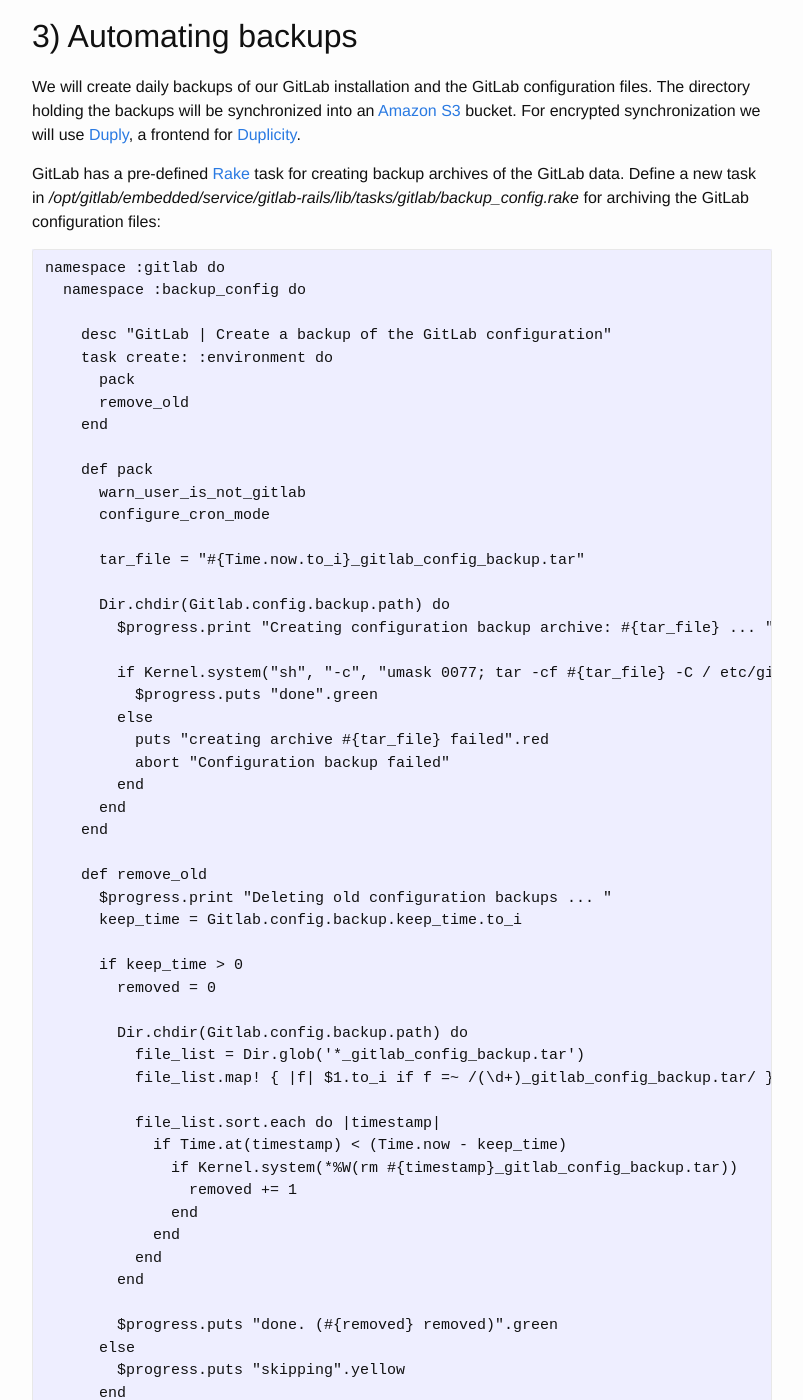
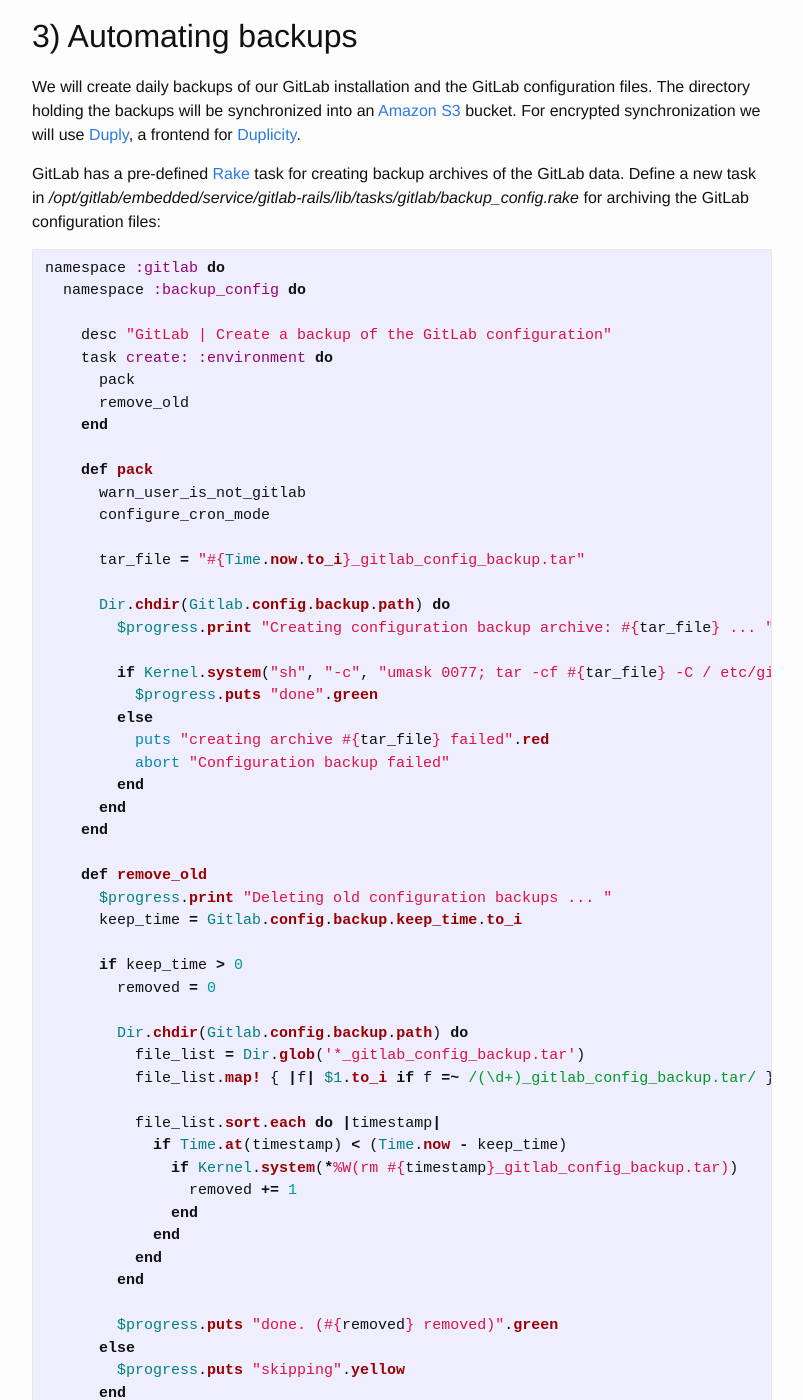
Before and after one commit to HerrQ/HerrQ.github.io, a Jekyll site: the page built from _posts/2016-01-01-gitlab-on-ubuntu.md, in a window 1280 px wide and 1400 px high, scrolled down 1510 px. Shown: the whole window, without its empty margins (238-1041 px from the left). Built offline with Jekyll 4.4.1, drawn with Linux system fonts in a browser that asks for light colours; some of the changed text lies outside the part shown.

Commit message:
Updated 2016-01-01-gitlab-on-ubuntu (markdown)

````diff
--- a/_posts/2016-01-01-gitlab-on-ubuntu.md
+++ b/_posts/2016-01-01-gitlab-on-ubuntu.md
@@ -90,7 +90,7 @@
 Define a new task in */opt/gitlab/embedded/service/gitlab-rails/lib/tasks/gitlab/backup_config.rake*
 for archiving the GitLab configuration files:
 
-```
+```ruby
 namespace :gitlab do
   namespace :backup_config do
 
@@ -162,7 +162,7 @@
 does not allow running tasks as root user, we have to define our own wrapper
 as */root/bin/gitlab-rake-privileged*:
 
-```
+```sh
 #!/bin/sh
 
 error_echo()
````
